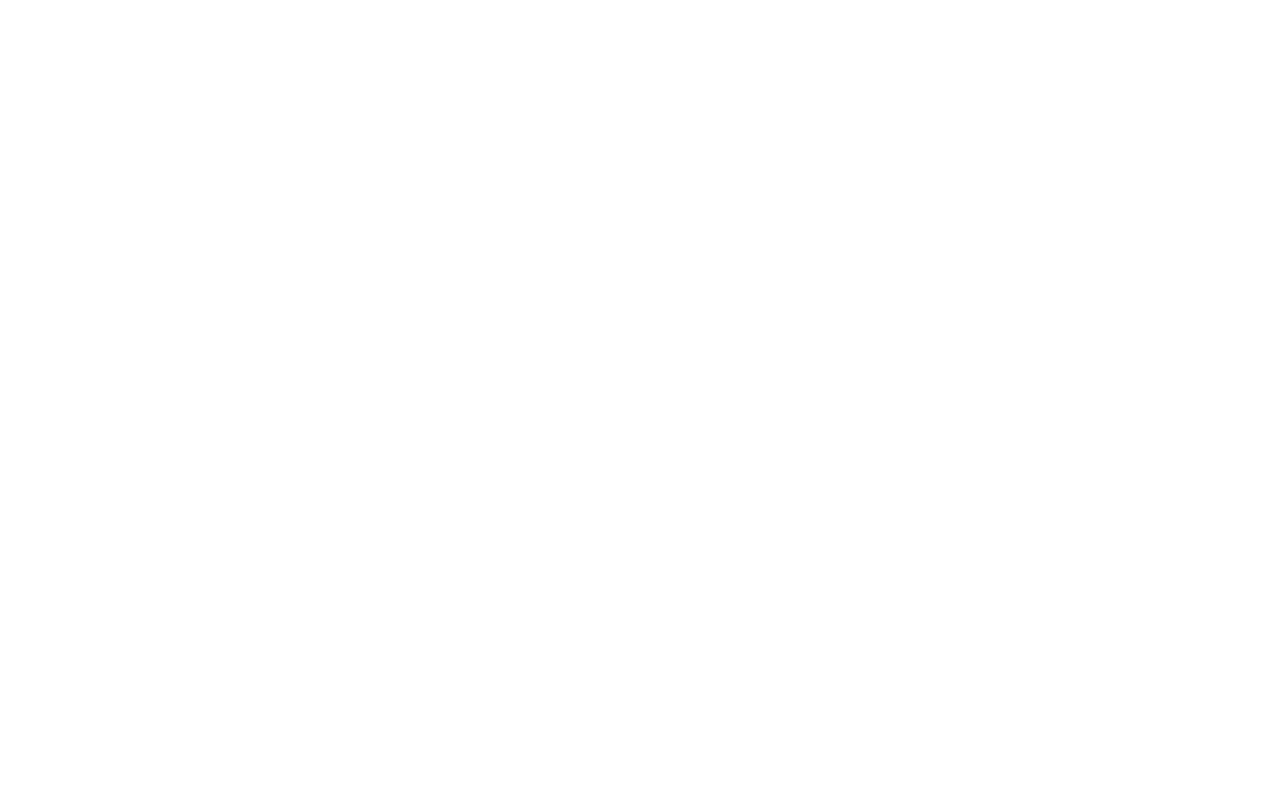
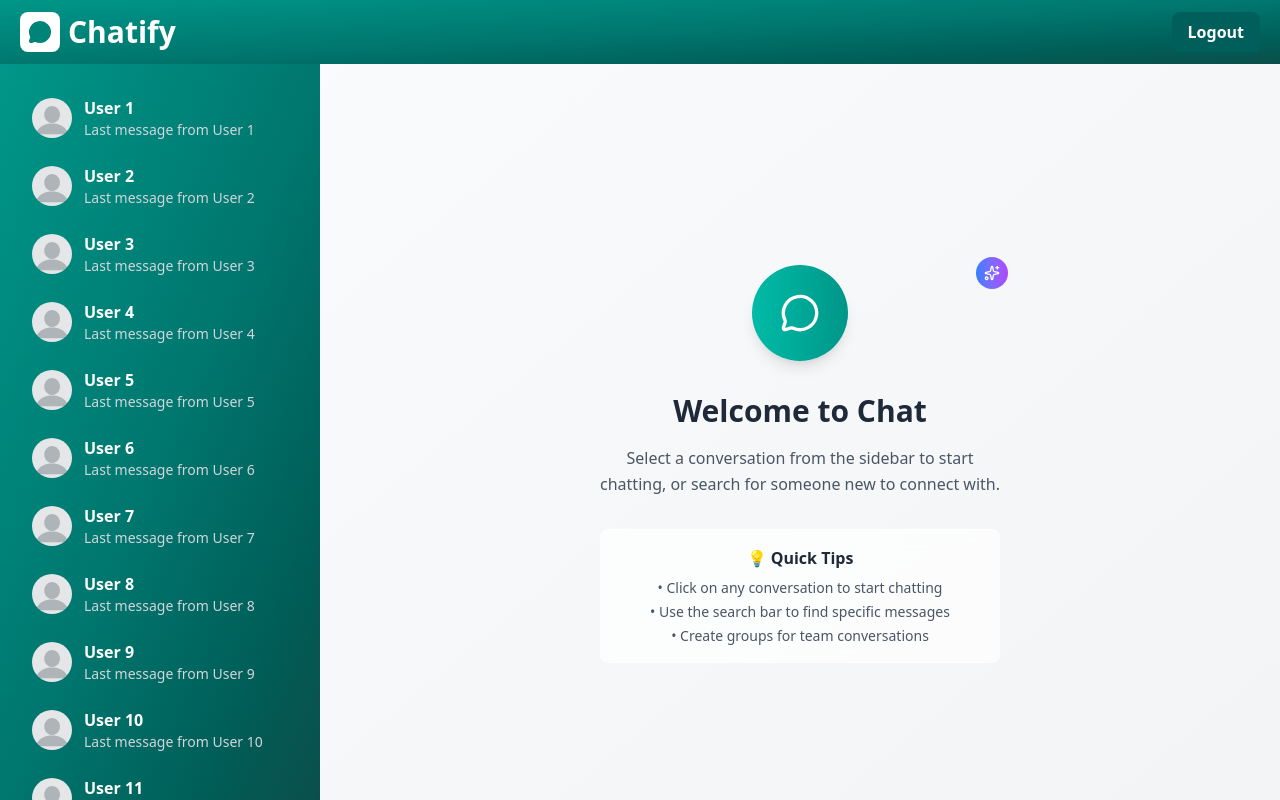
Before and after one commit to RoushanSri/Chatify, a React (Vite) app in the folder frontend/: page /u in a window 1280 px wide. Before the commit this address had no page. Built offline with nearby package versions, Linux system fonts and the light colour scheme; sample sign-in values are in the browser's storage.

Commit message:
Add Protection to Authenticated pages

```diff
--- a/frontend/src/App.jsx
+++ b/frontend/src/App.jsx
@@ -4,6 +4,7 @@
 import Login from "./pages/Login"
 import Register from "./pages/Register"
 import MainLayout from "./pages/MainLayout"
+import UnAuthProtector from "./Components/UnAuthProtector"
 
 function App() {
 
@@ -13,7 +14,9 @@
         <Route path="/login" element={<Login/>}/>
         <Route path="/register" element={<Register/>}/>
         <Route path="/verify-email" element={<EmailVerify/>}/>
-        <Route path="/" element={<MainLayout/>}/>
+        <Route path="/u/" element={<UnAuthProtector>
+          <MainLayout/>
+          </UnAuthProtector>}/>
       </Routes>
     </>
   )
--- /dev/null
+++ b/frontend/src/Components/UnAuthProtector.jsx
@@ -0,0 +1,29 @@
+import { Loader } from 'lucide-react';
+import React, { useEffect } from 'react'
+import { useSelector } from 'react-redux';
+import { useNavigate } from "react-router-dom";
+
+function UnAuthProtector({children}) {
+
+    const navigate = useNavigate()
+    const {loading} = useSelector((state)=>state.auth)
+
+    const isLoading = loading
+
+    useEffect(()=>{
+        const token = localStorage.getItem("token")
+        if(!token){
+            navigate("/login")
+        }
+    })
+
+  return (
+    <>
+        {
+            isLoading?<Loader/>:children
+        }
+    </>
+  )
+}
+
+export default UnAuthProtector
--- a/frontend/src/pages/Login.jsx
+++ b/frontend/src/pages/Login.jsx
@@ -163,7 +163,7 @@
                 <div className="relative">
                   <Lock className="absolute left-3 top-3 w-5 h-5 text-gray-400" />
                   <input
-                    type="password"
+                    type={showPassword?"text":"password"}
                     name="password"
                     placeholder="Password"
                     value={formData.password}
--- a/frontend/src/pages/MainLayout.jsx
+++ b/frontend/src/pages/MainLayout.jsx
@@ -2,8 +2,14 @@
 import React, { useState } from "react";
 import UserBox from "../Components/UserBox";
 import ChatContainer from "../Components/ChatContainer";
+import {useDispatch} from "react-redux"
+import { logoutUser } from "../redux/slices/authSlice";
+import {useNavigate} from "react-router-dom"
 
 function MainLayout() {
+
+    const dispatch = useDispatch()
+    const navigate = useNavigate()
 
     const users = Array.from({ length: 25 }, (_, i) => ({
         id: i + 1,
@@ -15,16 +21,34 @@
 
     const [currentUser, setCurrentUser] = useState(null)
 
+    const LogOut = ()=>{
+        dispatch(logoutUser())
+        localStorage.removeItem("token")
+        navigate("/login");
+    }
+
 return (
     <div className="w-full h-screen flex flex-col">
         <div className="w-full bg-gradient-to-br from-teal-600 via-teal-700 to-teal-900">
-            <div className="text-3xl font-bold text-white flex items-center gap-1 p-3 px-5">
-                <div className="bg-white rounded-lg p-2 hover:scale-110 delay-100 duration-300 ease-in-out">
-                    <MessageCircle color="#008479" fill="#008479" />
-                </div>
-                Chatify
+    <div className="flex justify-between items-center p-3 px-5">
+        <div className="text-3xl font-bold text-white flex items-center gap-2">
+            <div className="bg-white rounded-lg p-2 hover:scale-110 transition-transform duration-300 ease-in-out">
+                <MessageCircle color="#008479" fill="#008479" />
             </div>
+            Chatify
         </div>
+
+        <button
+            onClick={() => {
+                LogOut()
+            }}
+            className="text-white bg-teal-800 hover:bg-teal-700 font-semibold px-4 py-2 rounded-lg transition-colors duration-300"
+        >
+            Logout
+        </button>
+    </div>
+</div>
+
 
         <div className="flex-1 flex min-h-0">
             <div className="flex flex-col bg-gradient-to-br from-teal-600 via-teal-700 to-teal-900 w-1/4 p-5 overflow-y-auto min-h-0">
```
